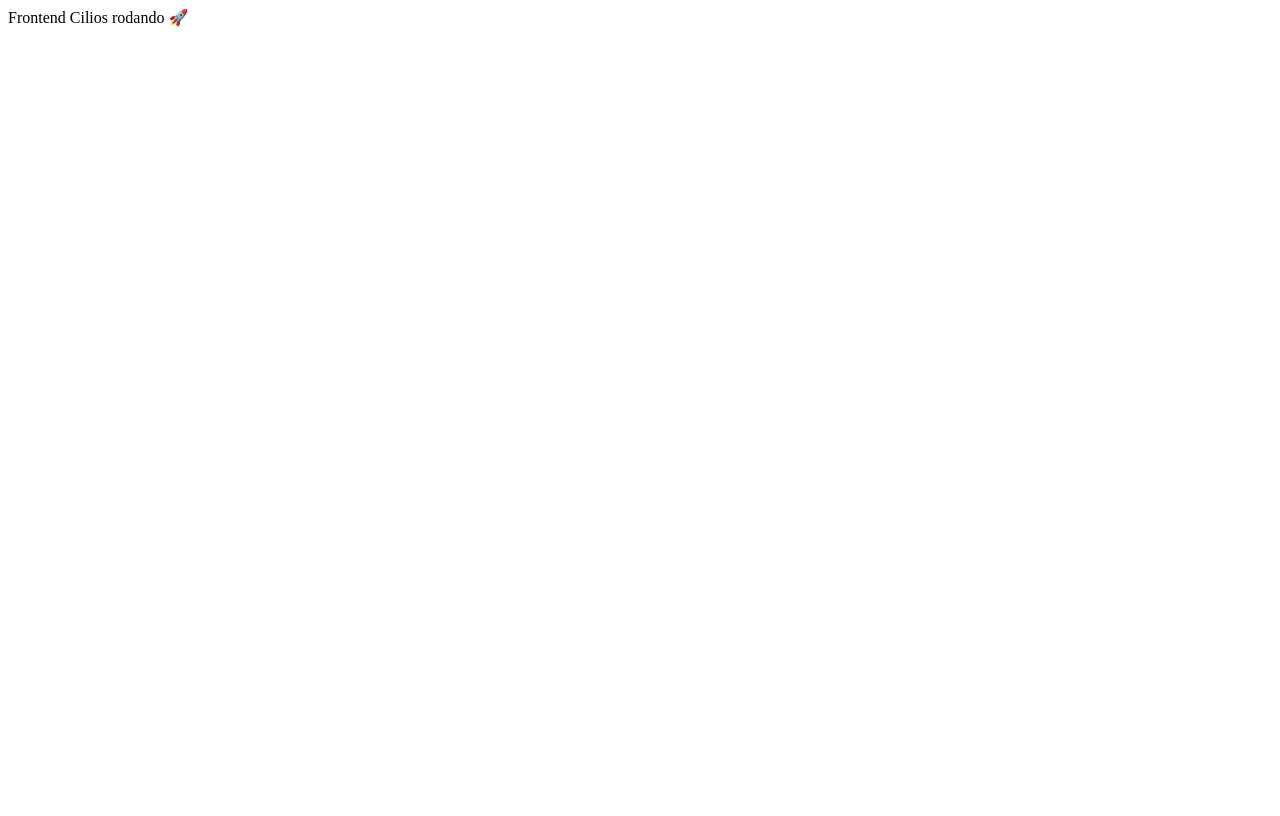
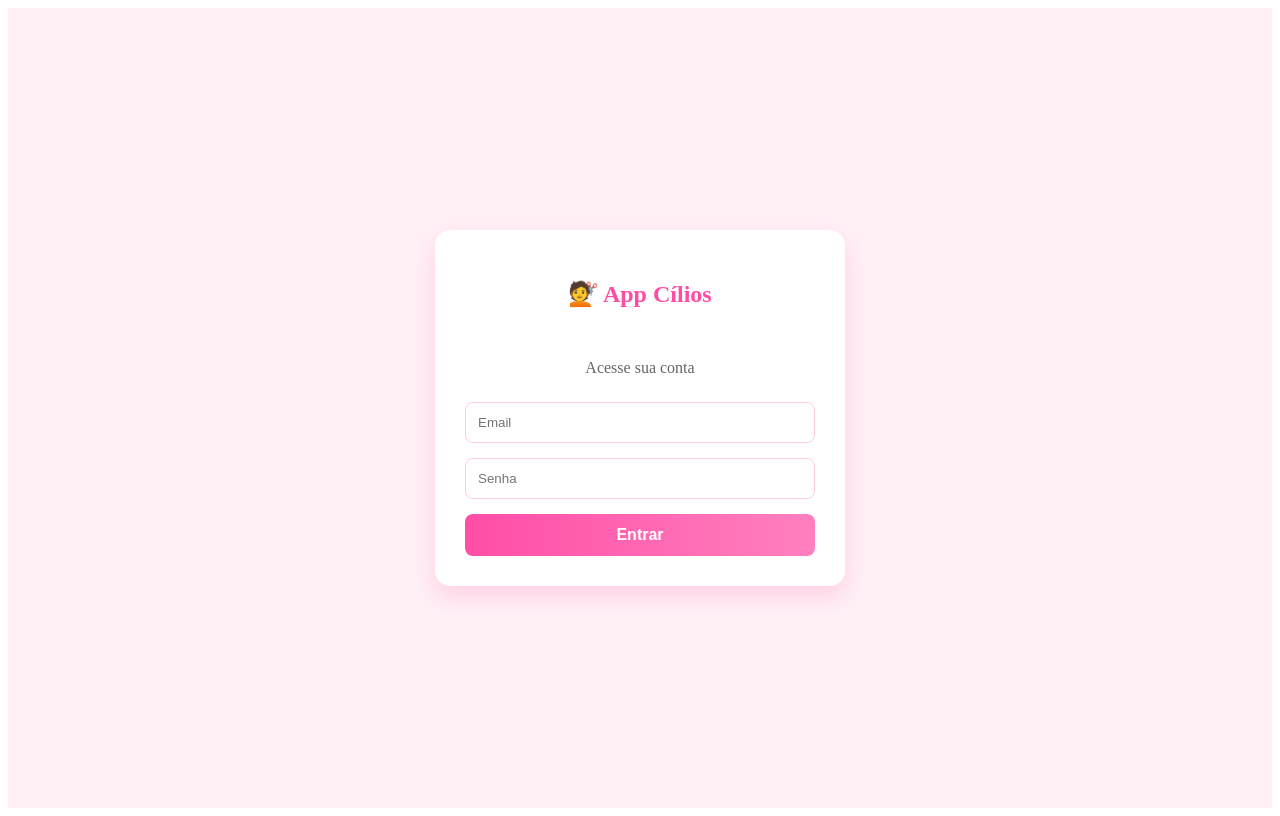
Before and after one commit to Brian2994/app-cilios-frontend, a React (Vite) app: page / in a window 1280 px wide. Built offline with nearby package versions, Linux system fonts and the light colour scheme.

Commit message:
feat: integra roteamento básico entre Login e Layout no App.tsx

```diff
--- a/src/App.tsx
+++ b/src/App.tsx
@@ -1,3 +1,13 @@
+import { useState } from "react";
+import Login from "./pages/Login";
+import Layout from "./components/Layout";
+
 export default function App() {
-  return <div>Frontend Cilios rodando 🚀</div>;
+  const [token, setToken] = useState(localStorage.getItem("token"));
+
+  if (!token) {
+    return <Login onLogin={setToken} />;
+  }
+
+  return <Layout />;
 }
```
